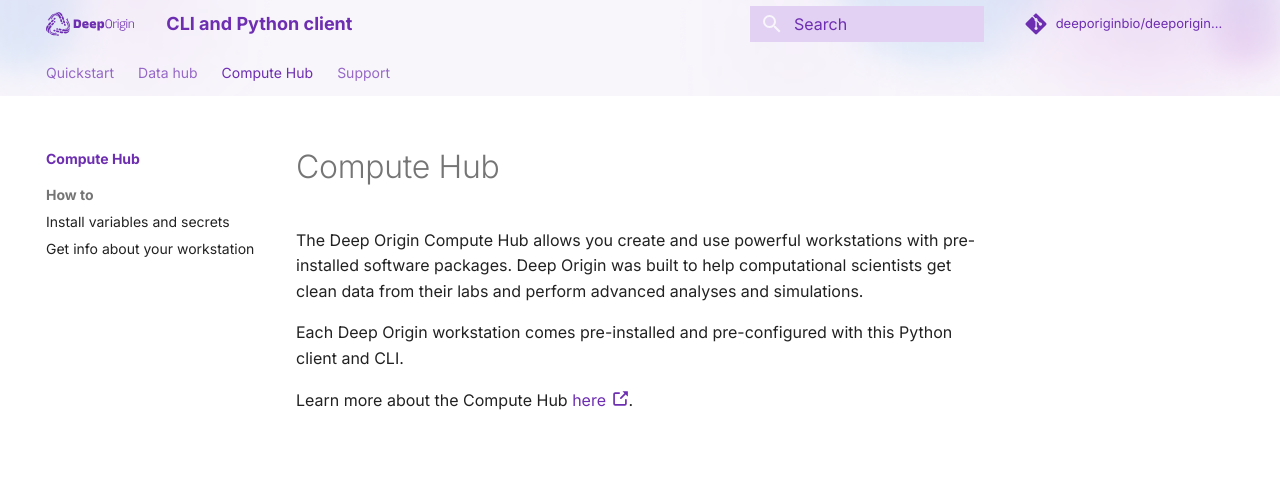
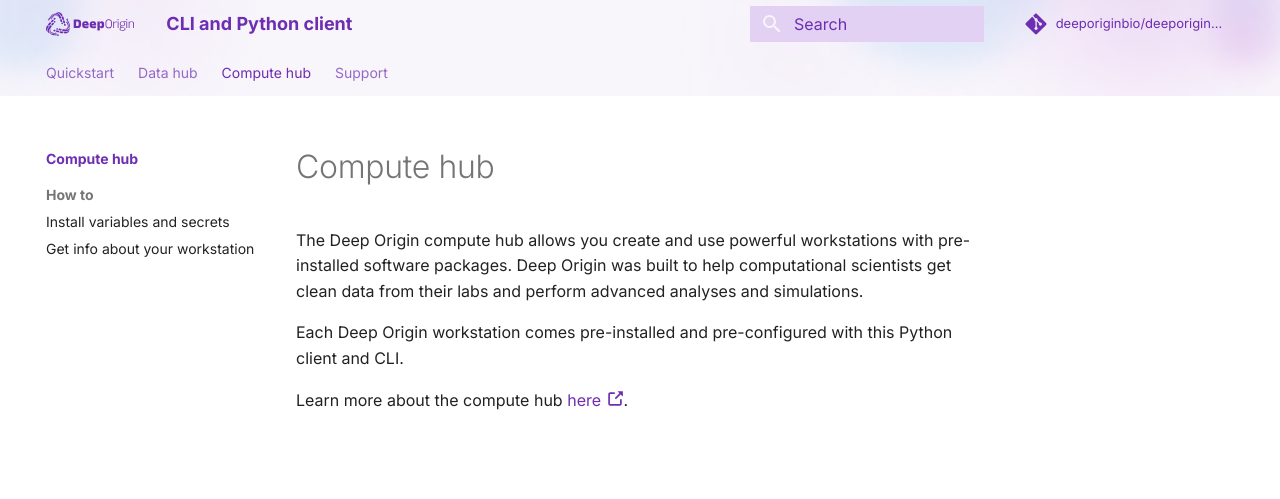
Before and after one commit to deeporiginbio/deeporigin-client, an MkDocs documentation site: the page built from docs/compute-hub/index.md, in a window 1280 px wide. Shown: the top 499 px of the page. Built offline with MkDocs 1.6.1 and Material for MkDocs 9.7.7, drawn with Linux system fonts in a browser that asks for light colours; comment, search, counter and statistics services are not loaded.

Commit message:
feat(docs): minor edits to docs

```diff
--- a/docs/compute-hub/index.md
+++ b/docs/compute-hub/index.md
@@ -1,7 +1,7 @@
-# Compute Hub
+# Compute hub
 
-The Deep Origin Compute Hub allows you create and use powerful workstations with pre-installed software packages. Deep Origin was built to help computational scientists get clean data from their labs and perform advanced analyses and simulations.
+The Deep Origin compute hub allows you create and use powerful workstations with pre-installed software packages. Deep Origin was built to help computational scientists get clean data from their labs and perform advanced analyses and simulations.
 
 Each Deep Origin workstation comes pre-installed and pre-configured with this Python client and CLI.
 
-Learn more about the Compute Hub [here :octicons-link-external-16:](https://docs.deeporigin.io/docs/os/compute-hub).
+Learn more about the compute hub [here :octicons-link-external-16:](https://docs.deeporigin.io/docs/os/compute-hub).
--- a/mkdocs.yaml
+++ b/mkdocs.yaml
@@ -55,7 +55,7 @@
     - High-level API: ref/data-hub/high-level-api.md
     - Low-level API: ref/data-hub/low-level-api.md
     - Types and constants: ref/data-hub/types.md
-- Compute Hub:
+- Compute hub:
   - compute-hub/index.md
   - How to:
     - Install variables and secrets: how-to/variables.md
```
